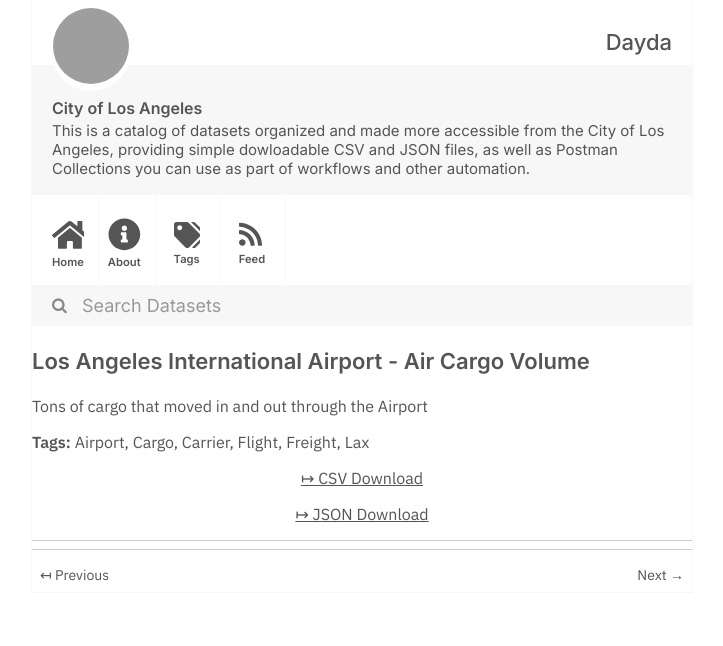
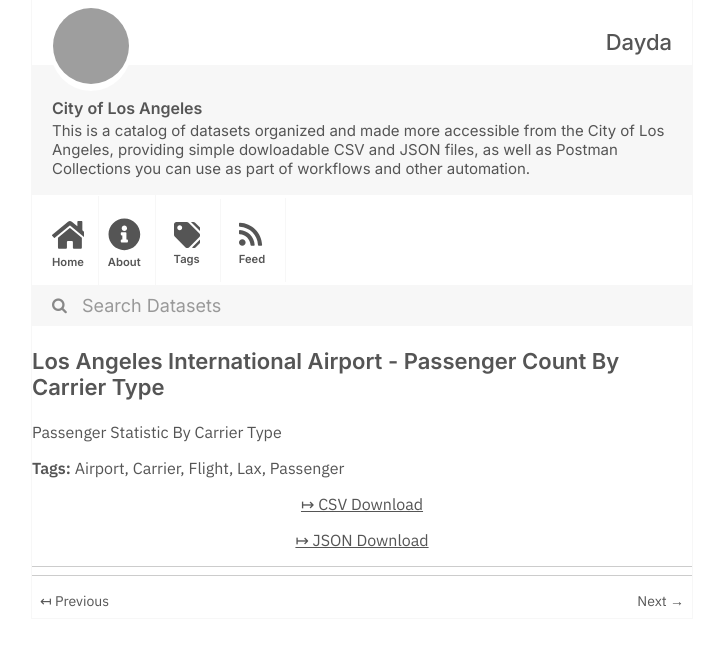
Before and after one commit to dayda-entities/city-of-los-angeles, a Jekyll site: the page built from _posts/2020-11-10-los-angeles-international-airp.md, in a window 1280 px wide, cut to the strip 0-646 px from the top of the page. Shown: the whole strip, without its empty margins (278-1001 px from the left). Built offline with Jekyll 4.4.1, drawn with Linux system fonts in a browser that asks for light colours; grey boxes are pictures that could not be loaded.

```diff
--- a/_posts/2020-11-10-los-angeles-international-airp.md
+++ b/_posts/2020-11-10-los-angeles-international-airp.md
@@ -1,21 +1,20 @@
 ---
-title: Los Angeles International Airport - Air Cargo Volume
-created: '2020-11-10T17:52:36.107931'
-modified: '2020-12-02T15:57:43.494738'
+title: Los Angeles International Airport - Passenger Count By Carrier Type
+created: '2020-11-10T17:52:17.798512'
+modified: '2020-12-02T15:55:54.289733'
 state: active
 type: dataset
 tags:
   - Airport
-  - Cargo
   - Carrier
   - Flight
-  - Freight
   - Lax
+  - Passenger
 groups:
   - Local Government
-csv_url: 'https://data.lacity.org/api/views/tx7r-x3hp/rows.csv?accessType=DOWNLOAD'
-json_url: 'https://data.lacity.org/api/views/tx7r-x3hp/rows.json?accessType=DOWNLOAD'
+csv_url: 'https://data.lacity.org/api/views/d3a2-7j6v/rows.csv?accessType=DOWNLOAD'
+json_url: 'https://data.lacity.org/api/views/d3a2-7j6v/rows.json?accessType=DOWNLOAD'
 layout: post
 
 ---
-Tons of cargo that moved in and out through the Airport
+Passenger Statistic By Carrier Type
```
